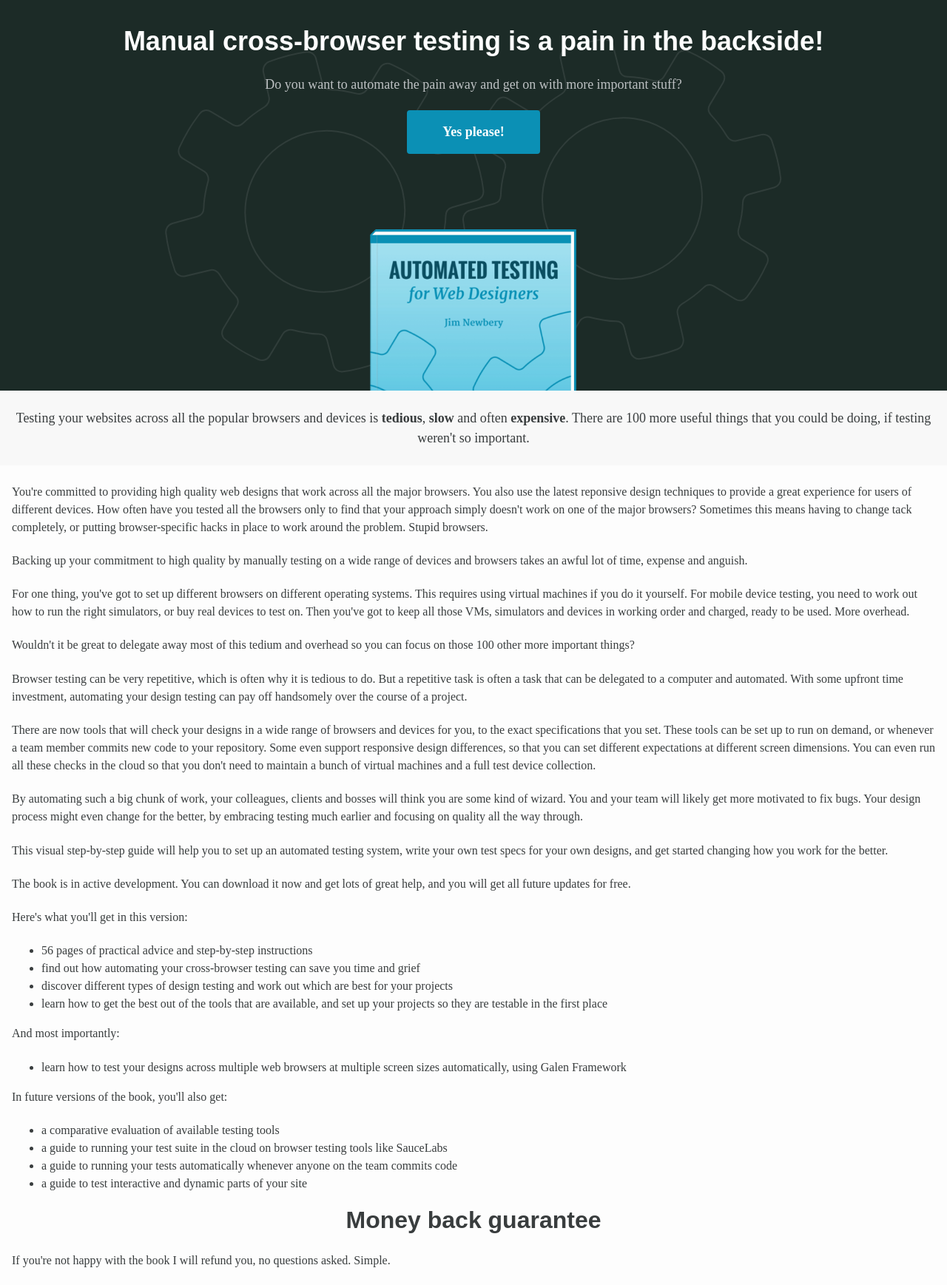
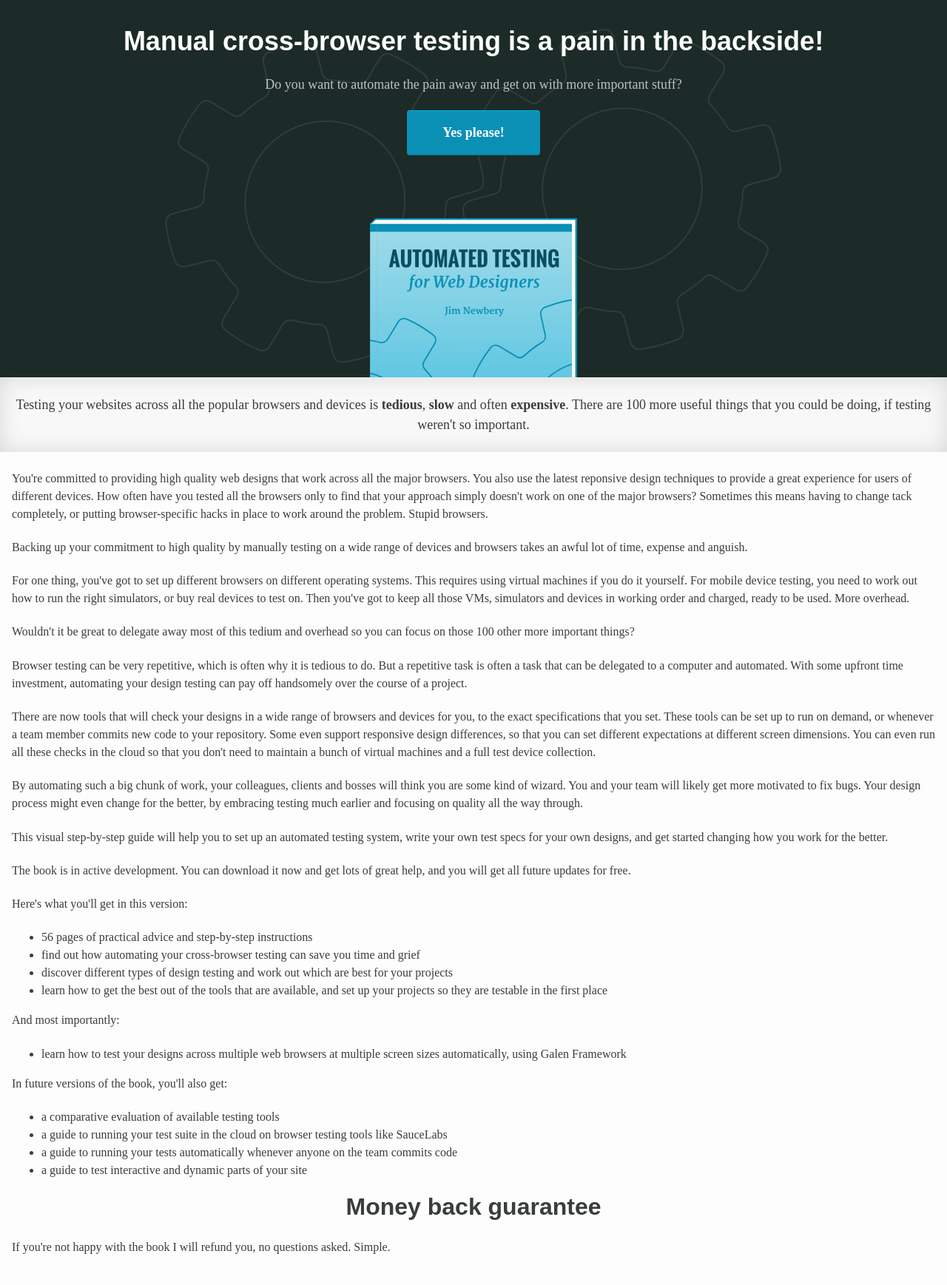
Before and after one commit to froots/froots.github.io, a Jekyll site: the page built from automated-testing-for-web-designers/index.html, in a window 1280 px wide. Shown: the whole page at 74% size. Built offline with Jekyll 4.4.1, drawn with Linux system fonts in a browser that asks for light colours.

Commit message:
Book in SVG

```diff
--- a/_sass/landing/_buttons.scss
+++ b/_sass/landing/_buttons.scss
@@ -19,5 +19,7 @@
 
 .button-primary {
   background-color: $color-primary;
+  border-bottom: 1px solid darken($color-primary, 8%);
+  border-top: 1px solid lighten($color-primary, 8%);
   color: white;
 }
--- a/_sass/landing/_header.scss
+++ b/_sass/landing/_header.scss
@@ -1,7 +1,7 @@
 .header {
   background-color: $color-deep-background;
   background-image:
-    url(/images/landing/book.png),
+    url(/images/landing/book.svg),
     url(/images/landing/cogs.svg);
   background-position:
     left 50% bottom -150px,
@@ -11,7 +11,7 @@
     280px,
     auto;
   color: $color-deep-text;
-  padding-bottom: 320px;
+  padding-bottom: 300px;
   padding-top: 2rem;
 }
 
--- a/_sass/landing/_intro.scss
+++ b/_sass/landing/_intro.scss
@@ -1,5 +1,6 @@
 .intro {
   background-color: darken($color-background, 2%);
+  box-shadow: inset 0 0 30px rgba(0,0,0,.13);
   margin-bottom: 1.5rem;
   padding-bottom: 1px;
   padding-top: 1.5rem;
```
Also changed, not shown: images/landing/book.svg (added).
